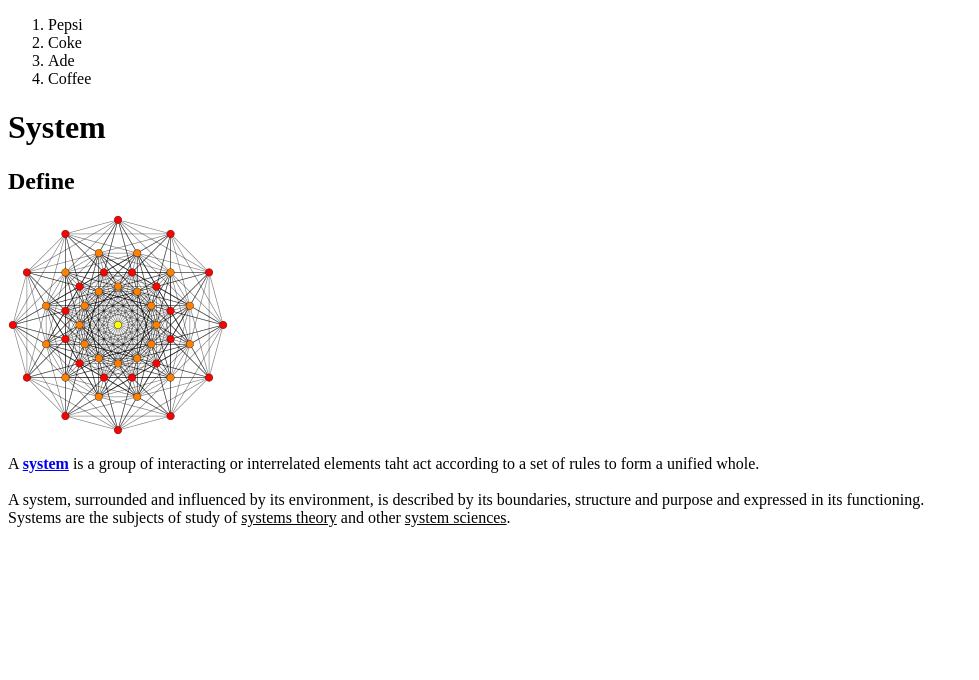
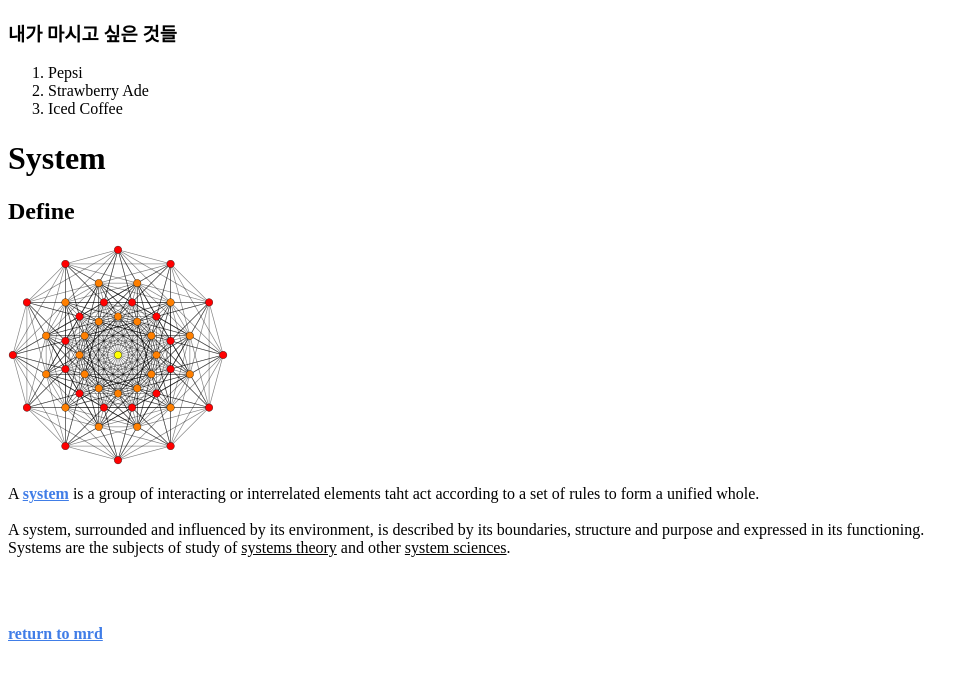
Before and after one commit to mlrnd/mrd-first-website, a plain HTML site: page 1.html in a window 1280 px wide. Shown: the whole page, without its empty margins (0-979 px from the left). Drawn offline with Linux system fonts and the light colour scheme.

Commit message:
v.1.3.0
CSS first applicated

```diff
--- a/1.html
+++ b/1.html
@@ -3,28 +3,38 @@
 <head>
     <title>Web1 - HTML</title>
     <meta charset="utf-8">
+    <style>
+        a {
+            color:rgb(64, 125, 231);
+        }
+    </style>
 </head>
 
 <body>
 
+    <p>
+        <h3>내가 마시고 싶은 것들</h3>
+    </p>
     <ol>
         <li>Pepsi</li>
-        <li>Coke</li>
-        <li>Ade</li>
-        <li>Coffee</li>
+        <li>Strawberry Ade</li>
+        <li>Iced Coffee</li>
     </ol>
 
     <h1>System</h1>
 
     <h2>Define</h2>
     <img src="system_title.png">
-    <p>A <strong><a title="나무위키 검색 내용" href="https://namu.wiki/w/시스템" target="_blank">system</a></strong> is a group of interacting or
+    <p>A <strong><a title="위키 검색 내용" href="https://en.wikipedia.org/wiki/System" target="_blank">system</a></strong> is a group of interacting or
         interrelated elements taht act according to a set of rules
         to form a unified whole.<br><br>
     A system, surrounded and influenced by its environment,
     is described by its boundaries, structure and purpose and
     expressed in its functioning.<br>
     Systems are the subjects of study of <u>systems theory</u> and
-    other <u>system sciences</u>.</p>
+    other <u>system sciences</u>.</p><br><br>
+    <p>
+        <a href="index.html"><strong>return to mrd</strong></a>
+    </p>
 </body>
 </html>
```
Also changed, not shown: MOo.html (+5 -2 lines), SSAM.html (+5 -2 lines), index.html (+5 -2 lines).
